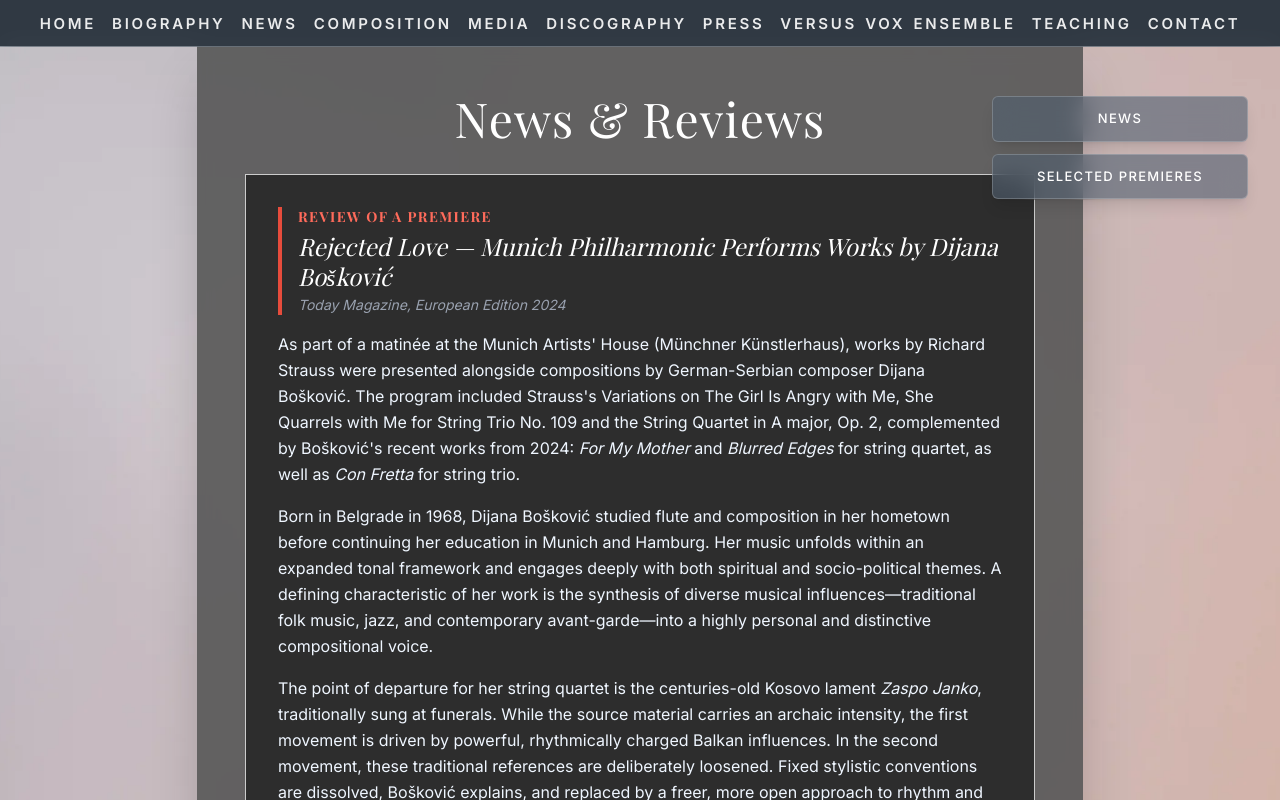
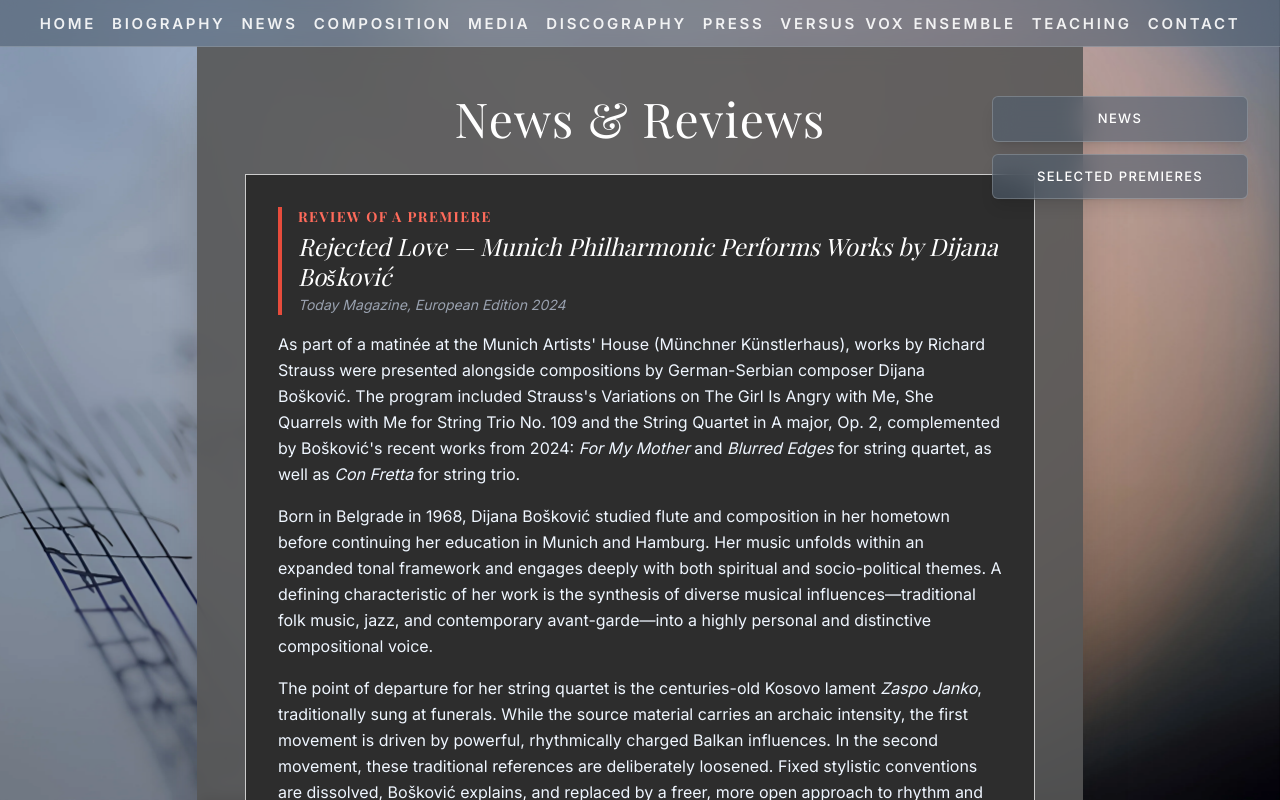
Before and after one commit to Oluwashola001/dijanav2, a Next.js app: page /news in a window 1280 px wide. Shown: the top 800 px of the page. Built offline with nearby package versions, Linux system fonts and the light colour scheme; a web font is replaced by a local one.

Commit message:
made bg image fixed

```diff
--- a/app/news/page.tsx
+++ b/app/news/page.tsx
@@ -166,7 +166,7 @@ export default function NewsPage() {
 
       {/* BACKGROUND IMAGE - Visible on all screen sizes */}
       <div
-        className="absolute top-0 left-0 w-full min-h-full z-0 bg-cover bg-center bg-no-repeat"
+        className="fixed top-0 left-0 w-full min-h-full z-0 bg-cover bg-center bg-no-repeat"
         style={{
             backgroundImage: "url('/images/bg_dijana.webp')",
             minHeight: '100%',
```
